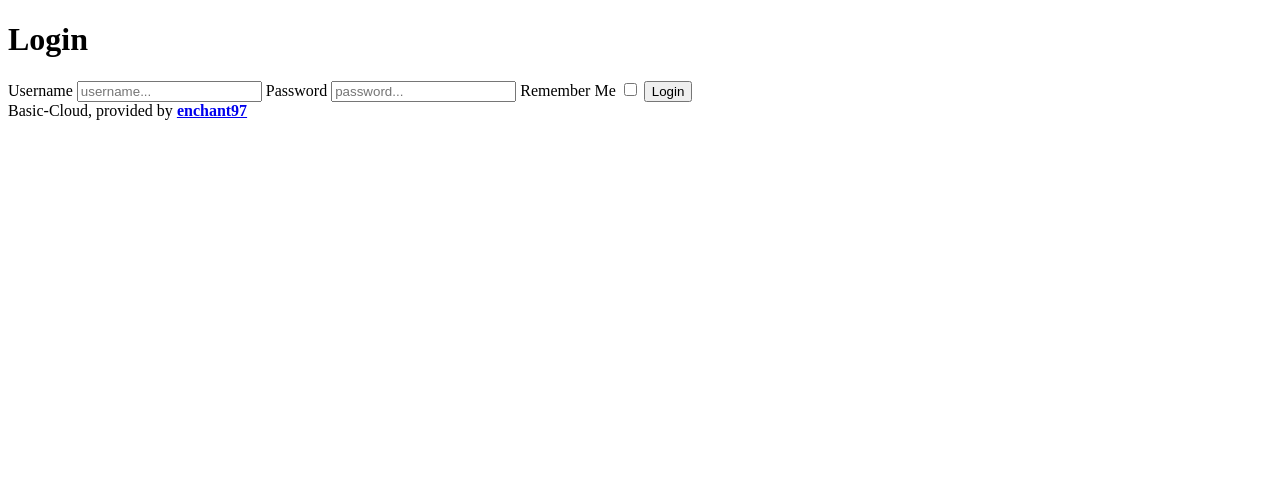
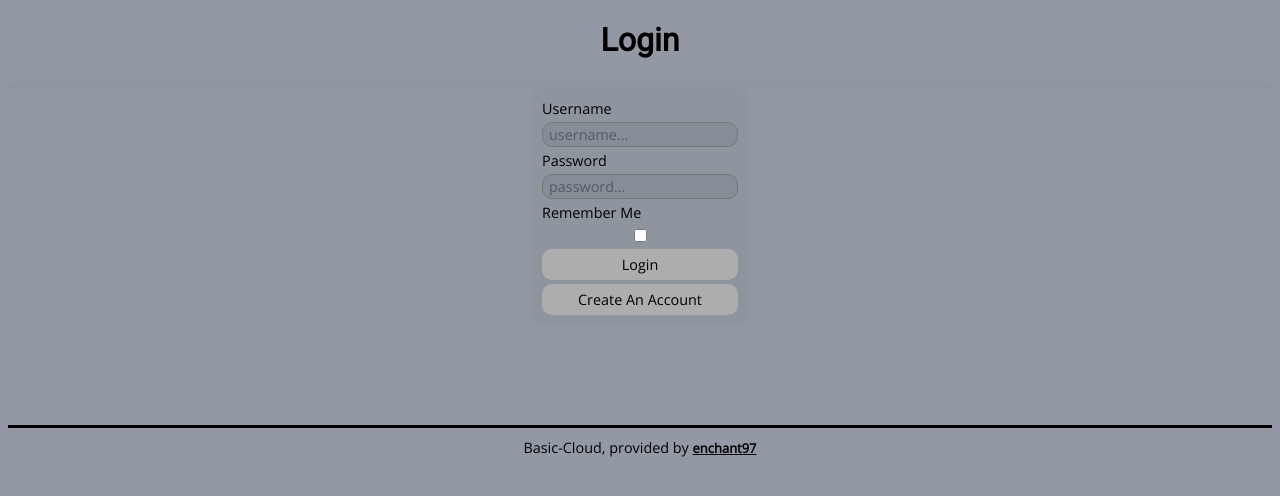
Before and after one commit to enchant97/basic-cloud, a FastAPI app: page /login in a window 1280 px wide. Shown: the top 496 px of the page. Run offline with FastAPI, Linux system fonts and the light colour scheme; parts of the project's set-up code (start-up, migrations or seed data) failed here and were passed over.

Commit message:
add basic styles

```diff
--- /dev/null
+++ b/basic_cloud/static/style.css
@@ -0,0 +1,122 @@
+:root {
+    --font-dark: black;
+    --font-light: #f0f0f0;
+    --font-placeholder: #505a69;
+    --bg-bnt: #adadad;
+    --bg-bnt-disabled-fg: grey;
+    --bg-body: #9299a5;
+    --bg-body2: #8e959e;
+    --bg-body3: #878d96;
+    --border-col: #777777;
+    --border-radius: 10px;
+    --font-family-title: 'Roboto', sans-serif;
+    --font-family-main: 'Open Sans', sans-serif;
+}
+
+input,
+label,
+button,
+a,
+footer {
+    font-family: var(--font-family-main);
+    color: var(--font-dark);
+    font-size: 0.9em;
+}
+
+body::-webkit-scrollbar {
+    width: 6px;
+    background-color: var(--bg-body);
+}
+
+body::-webkit-scrollbar-thumb {
+    background-color: #4b4b4b;
+}
+
+body::-webkit-scrollbar-thumb:hover {
+    background-color: #353535;
+}
+
+body::-webkit-scrollbar-thumb:active {
+    background-color: black;
+}
+
+h1,
+h2 {
+    font-family: var(--font-family-title);
+    text-align: center;
+}
+
+h1 {
+    font-size: 2em;
+}
+
+body {
+    background-color: var(--bg-body);
+}
+
+header nav {
+    display: flex;
+    gap: 4px;
+    background-color: var(--bg-body2);
+    padding: 4px 0px;
+    border-radius: var(--border-radius);
+}
+
+header nav button:last-child {
+    margin-left: auto;
+}
+
+main form {
+    display: flex;
+    padding: 10px;
+    flex-direction: column;
+    width: fit-content;
+    margin: auto;
+    background-color: var(--bg-body2);
+    border-radius: var(--border-radius);
+    gap: 4px;
+}
+
+input {
+    padding: 2px 6px;
+    background-color: var(--bg-body3);
+    color: var(--font-light);
+    border: 1.5px solid var(--border-col);
+    border-radius: var(--border-radius);
+}
+
+input::placeholder {
+    color: var(--font-placeholder);
+}
+
+button,
+.button {
+    background-color: var(--bg-bnt);
+    border: none;
+    padding: 6px;
+    text-decoration: none;
+    text-align: center;
+    border-radius: var(--border-radius);
+}
+
+button:hover,
+.button:hover {
+    transition-duration: 400ms;
+    cursor: pointer;
+    background-color: black;
+    color: white;
+}
+
+button:disabled,
+.button:disabled {
+    background-color: var(--bg-bnt);
+    color: var(--bg-bnt-disabled-fg);
+    cursor: default;
+}
+
+footer {
+    text-align: center;
+    margin-top: 100px;
+    border-top-style: solid;
+    padding-top: 10px;
+}
--- a/basic_cloud/templates/create_account.html
+++ b/basic_cloud/templates/create_account.html
@@ -9,5 +9,6 @@
     <label for="password-conf">Password Confirm</label>
     <input type="password" id="password-conf" required placeholder="password conf...">
     <button type="submit" onclick="handle_create_account_form()">Create Account</button>
+    <a href="/login" class="button">Login</a>
 </form>
 {% endblock %}
--- a/basic_cloud/templates/login.html
+++ b/basic_cloud/templates/login.html
@@ -9,5 +9,6 @@
     <label for="rememberme">Remember Me</label>
     <input type="checkbox" name="rememberme" id="rememberme">
     <button type="submit" onclick="handle_login_form()">Login</button>
+    <a class="button" href="/create-account">Create An Account</a>
 </form>
 {% endblock %}
--- a/basic_cloud/templates/shared/base.html
+++ b/basic_cloud/templates/shared/base.html
@@ -5,6 +5,10 @@
     <meta charset="UTF-8">
     <title>{% block title %}{% endblock %} | Basic Cloud</title>
     <meta name="viewport" content="width=device-width, initial-scale=1.0">
+    <link rel="preconnect" href="https://fonts.gstatic.com">
+    <link href="https://fonts.googleapis.com/css2?family=Open+Sans&family=Roboto&family=Roboto+Mono&display=swap"
+        rel="stylesheet">
+    <link rel="stylesheet" href="/static/style.css">
     <script src="/static/errors.js"></script>
     <script src="/static/script.js"></script>
     {% block extrahead %}{% endblock %}
```
